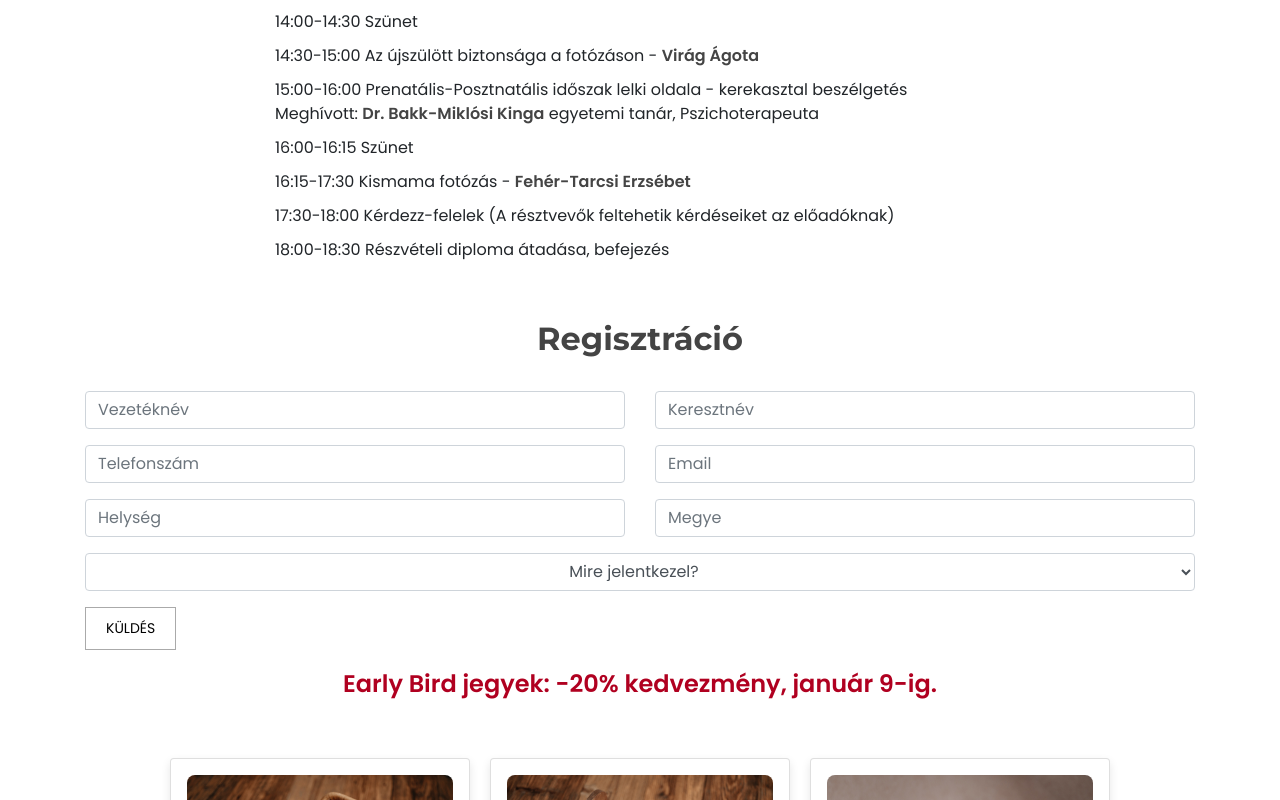
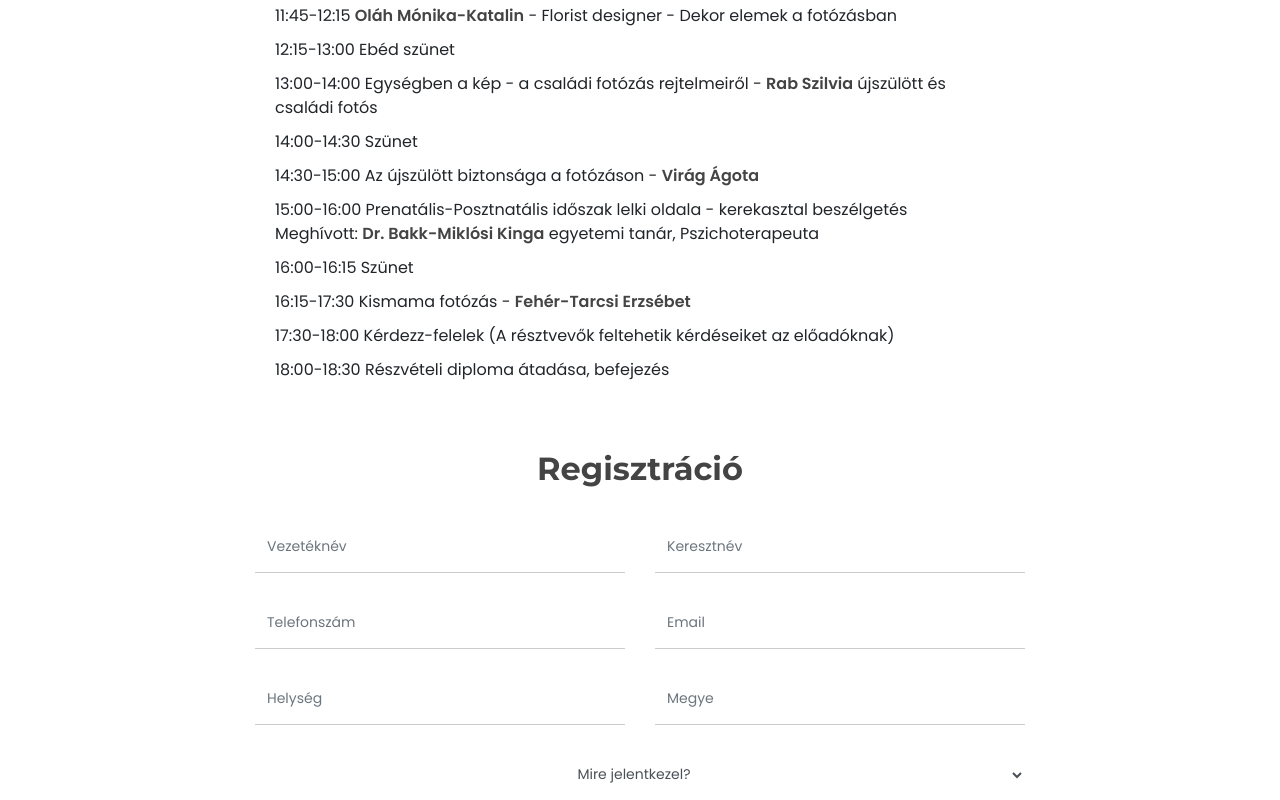
Before and after one commit to viragist07/viragota, a plain HTML site: page konferencia.html in a window 1280 px wide. Shown: the part 2000-2800 px from the top of the page. Drawn offline with Linux system fonts and the light colour scheme.

Commit message:
Add files via upload

```diff
--- a/css/styles_konf.css
+++ b/css/styles_konf.css
@@ -119,3 +119,80 @@ select:hover {
   display: block;
   font-family: inherit; /* Uses the page's current font */
 }
+
+
+/*============= Registration Item ==================*/
+
+#contact2 {
+  padding-top: 0px;
+  padding-bottom: 100px;
+  display: flex;  /* Use flexbox for centering */
+  justify-content: center;  /* Horizontally center the content */
+  align-items: center;  /* Vertically center the content */
+}
+
+#contact2 h2 {
+  margin-bottom: 10px;
+  text-transform: uppercase;
+  font-size: 24px;
+}
+
+#contact2 .contact-item h4 {
+  font-weight: 600;
+  margin-bottom: 6px;
+  font-size: 14px;
+  line-height: 21px;
+}
+
+#contact2 .contact-item p {
+  font-size: 14px;
+  line-height: 24px;
+}
+
+#contact2 form {
+  width: 100%; /* Ensures form takes full available width */
+  max-width: 800px;  /* You can adjust the max width to your preferred value */
+  margin: 0 auto;  /* Centers the form horizontally */
+}
+
+#contact2 form .form-group {
+  margin-bottom: 24px; /* Keep bottom margin unchanged */
+}
+
+#contact2 form .form-group .form-control {
+  font-size: 14px;
+  -webkit-box-shadow: none;
+  box-shadow: none;
+  -webkit-border-radius: 0;
+  border-radius: 0;
+  background-color: transparent;
+  border: 0;
+  border-bottom: 1px solid #cccccc;
+  height: 52px;
+  -webkit-transition: all .4s ease;
+  -o-transition: all .4s ease;
+  transition: all .4s ease;
+}
+
+#contact2 form .form-group textarea.form-control {
+  height: auto;
+}
+
+#contact2 form .form-group .con-error {
+  border-color: red;
+}
+
+#contact2 form .form-control:hover,
+#contact2 form .form-control:active,
+#contact2 form .form-control:focus {
+  -webkit-box-shadow: none;
+  -moz-webkit-box-shadow: none;
+  box-shadow: none;
+  border-color: #666666;
+}
+
+
+#about2 {
+  padding-top: 120px;
+  padding-bottom: 10px;
+}
```
Also changed, not shown: css/style.css (line endings or trailing spaces).
